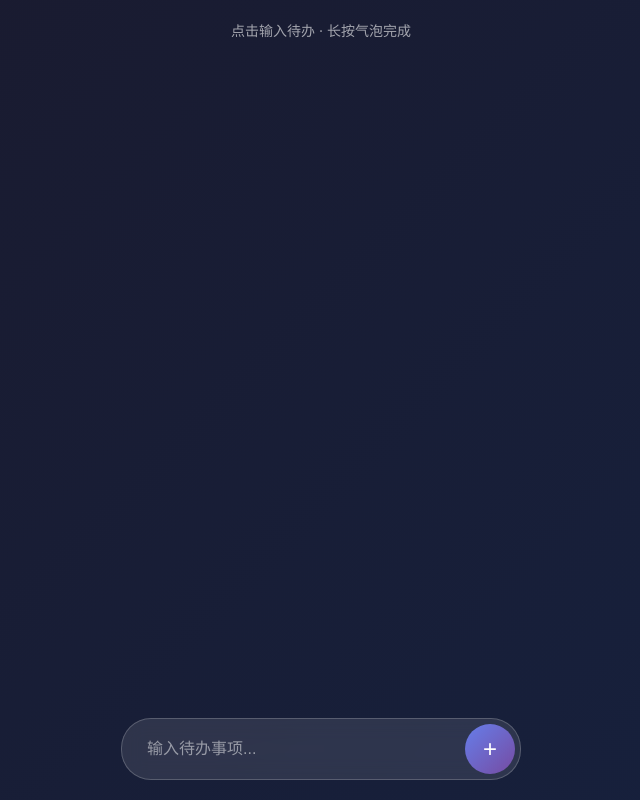
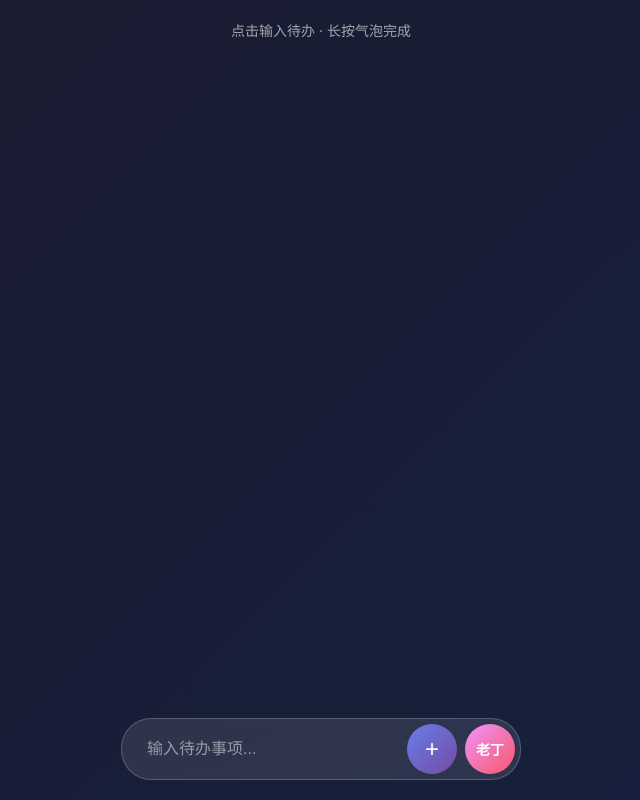
Before and after one commit to Geo-fu/bubble-GTD, a website with bundled scripts: page index.html in a window 1280 px wide. Shown: the whole page, without its empty margins (319-959 px from the left). Built offline with nearby package versions, Linux system fonts and the light colour scheme; no server answers.

Commit message:
添加老丁按钮

```diff
--- a/index.html
+++ b/index.html
@@ -80,6 +80,21 @@
 
     #addBtn:active { transform: scale(0.95); }
 
+    #laodingBtn {
+      width: 50px; height: 50px;
+      border-radius: 50%;
+      background: linear-gradient(135deg, #f093fb 0%, #f5576c 100%);
+      border: none;
+      color: white;
+      font-size: 14px;
+      cursor: pointer;
+      transition: transform 0.2s;
+      margin-left: 8px;
+      font-weight: bold;
+    }
+
+    #laodingBtn:active { transform: scale(0.95); }
+
     .hint {
       position: fixed;
       top: 20px; left: 50%;
@@ -100,6 +115,7 @@
     <div class="input-wrapper">
       <input type="text" id="todoInput" placeholder="输入待办事项..." />
       <button id="addBtn">+</button>
+      <button id="laodingBtn">老丁</button>
     </div>
   </div>
 
```
